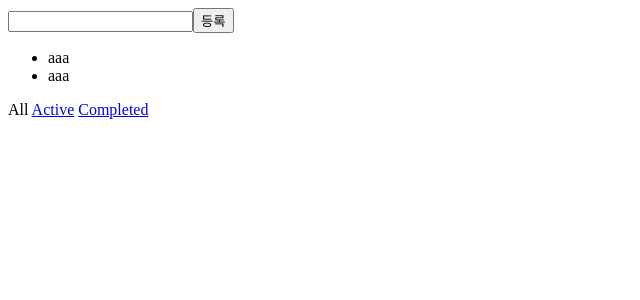
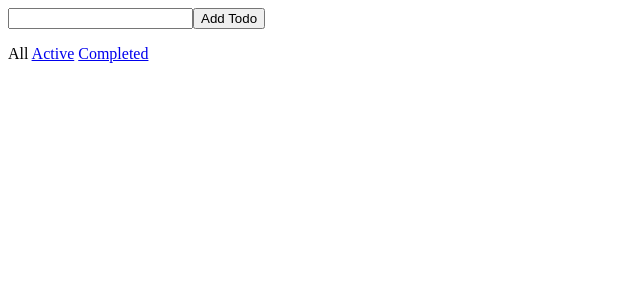
Before and after one commit to jekalmin/redux-todo-study, a React (Create React App) app: page / in a window 1280 px wide. Shown: the top 300 px of the page, without its empty margins (0-640 px from the left). Built offline with nearby package versions, Linux system fonts and the light colour scheme.

Commit message:
connect container-presentational components

```diff
--- a/package.json
+++ b/package.json
@@ -13,6 +13,7 @@
     "eslint-plugin-import": "^2.7.0",
     "eslint-plugin-jsx-a11y": "^5.1.1",
     "eslint-plugin-react": "^7.1.0",
+    "react-redux": "^5.0.5",
     "react-scripts": "1.0.10",
     "redux": "^3.7.2"
   },
--- a/src/index.js
+++ b/src/index.js
@@ -1,6 +1,7 @@
 import React, { Component } from 'react';
 import ReactDOM from 'react-dom';
 import { createStore, combineReducers } from 'redux';
+import { Provider, connect } from 'react-redux'
 // import './index.css';
 // import App from './App';
 // import registerServiceWorker from './registerServiceWorker';
@@ -10,10 +11,35 @@ import { createStore, combineReducers } from 'redux';
 
 let nextId = 0;
 
+/* action creators */
+const addTodo = (text) => {
+	return {
+		type: 'ADD_TODO',
+		id : nextId++,
+		text: text
+	};
+};
+
+const toggleTodo = (id) => {
+	return {
+		type:'TOGGLE_TODO',
+		id: id
+	};
+};
+
+const setVisibilityFilter = (filter) => {
+	return {
+		type:'SET_VISIBILITY_FILTER',
+		filter: filter
+	};
+};
+/* action creators end */
+
+/* reducers */
 const todo = (state = {}, action) => {
 	switch(action.type) {
 		case 'ADD_TODO':
-			return { id : nextId++, text : action.text, completed : false };
+			return { id : action.id, text : action.text, completed : false };
 		case 'TOGGLE_TODO':
 			if (state.id !== action.id) {
 				return state;
@@ -53,63 +79,33 @@ const todoApp = combineReducers({
 	visibilityFilter
 });
 
-const store = createStore(todoApp);
+/* reducers end */
 
-store.dispatch({type:'ADD_TODO', text: 'aaa'});
-store.dispatch({type:'ADD_TODO', text: 'aaa'});
-// store.dispatch({type:'SET_VISIBILITY_FILTER', filter: 'SHOW_COMPLETED'});
+/* components */
 
-const getVisibleTodos = (todos, filter) => {
-	switch(filter) {
-		case 'SHOW_ALL':
-			return todos;
-		case 'SHOW_ACTIVE':
-			return todos.filter(t => !t.completed);
-		case 'SHOW_COMPLETED':
-			return todos.filter(t => t.completed);
-	}
+let AddTodo = ({dispatch}) => {
+	return (
+		<div>
+			<input type="text" ref={ (node) => this.input = node}/>
+			<button onClick={ () => {
+				dispatch(addTodo(this.input.value))
+				this.input.value='';
+			}}>Add Todo</button>
+		</div>
+	);
+};
+AddTodo = connect()(AddTodo);
+
+const mapStateToTodoProps = (state) => {
+	return {
+		todos : getVisibleTodos(state.todos, state.visibilityFilter)
+	};
 };
 
-const Link = ({active, children, onClick}) => {
-
-	if (active) {
-		return <span>{children}</span>;
+const mapDispatchToTodoProps = (dispatch) => {
+	return {
+		onTodoClick : id => dispatch(toggleTodo(id))
 	}
-
-	return (
-		<a href="#" onClick={(e) => {e.preventDefault(); onClick()}}>{children}</a>
-	);
-};
-
-class FilterLink extends Component {
-
-	componentDidMount() {
-		this.unsubscribe = store.subscribe(() => this.forceUpdate() );
-	}
-
-	componentWillUnmount() {
-		this.unsubscribe();
-	}
-
-	render() {
-		const { filter, children } = this.props;
-		return (
-			<Link onClick={() => { store.dispatch({type:'SET_VISIBILITY_FILTER', filter: filter});}}
-				active={ store.getState().visibilityFilter === filter }>
-				{children}
-			</Link>
-		);
-	}
-
-};
-
-const Todo = ({text, completed, onClick}) => {
-	return (
-		<li onClick={onClick}
-			style={{textDecoration : completed ? 'line-through' : 'none' }}>
-			{text}
-		</li>
-	)
 };
 
 const TodoList = ({ todos, onTodoClick }) => {
@@ -125,17 +121,31 @@ const TodoList = ({ todos, onTodoClick }) => {
 	)
 };
 
-const AddTodo = ({ onAddClick }) => {
+const VisibleTodoList = connect(
+	mapStateToTodoProps,
+	mapDispatchToTodoProps
+)(TodoList);
+
+const getVisibleTodos = (todos, filter) => {
+	switch(filter) {
+		case 'SHOW_ALL':
+			return todos;
+		case 'SHOW_ACTIVE':
+			return todos.filter(t => !t.completed);
+		case 'SHOW_COMPLETED':
+			return todos.filter(t => t.completed);
+	}
+};
+
+const Todo = ({text, completed, onClick}) => {
 	return (
-		<div>
-			<input type="text" ref={ (node) => this.input = node}/>
-			<button onClick={ () => {
-				onAddClick(this.input.value);
-				this.input.value='';
-			}}>등록</button>
-		</div>
-	);
+		<li onClick={onClick}
+			style={{textDecoration : completed ? 'line-through' : 'none' }}>
+			{text}
+		</li>
+	)
 };
+
 
 const Footer = () => {
 	return (
@@ -147,33 +157,51 @@ const Footer = () => {
 	);
 };
 
-class TodoApp extends Component {
+const Link = ({active, children, onClick}) => {
 
-	render() {
-		const {todos, visibilityFilter} = store.getState();
-		const visibleTodos = getVisibleTodos(todos, visibilityFilter);
+	if (active) {
+		return <span>{children}</span>;
+	}
+
+	return (
+		<a href="#" onClick={(e) => {e.preventDefault(); onClick()}}>{children}</a>
+	);
+};
+
+const mapStateToLinkProps = (state, ownProps) => {
+	return {
+		active : state.visibilityFilter === ownProps.filter
+	};
+};
+
+const mapDispatchToLinkProps = (dispatch, ownProps) => {
+	return {
+		onClick : () => {
+			dispatch(setVisibilityFilter(ownProps.filter));
+		}
+	}
+};
+
+const FilterLink = connect(
+	mapStateToLinkProps,
+	mapDispatchToLinkProps
+)(Link);
+
+const TodoApp = () => {
 	return (
 		<div>
-				<AddTodo onAddClick={ text => store.dispatch({type: 'ADD_TODO', text: text})}/>
-				<TodoList todos={visibleTodos} onTodoClick={(id) => store.dispatch({ type:'TOGGLE_TODO', id: id })}/>
+			<AddTodo />
+			<VisibleTodoList />
 			<Footer />
 		</div>
 	)
 }
-}
 
-const render = () => {
-	console.log(store.getState());
+/* components end */
+
 ReactDOM.render(
-		<TodoApp />,
+	<Provider store={createStore(todoApp)}>
+		<TodoApp />
+	</Provider>,
 	document.getElementById('root')
 )
-};
-
-render();
-
-
-// state = todos(state,{type:'ADD_TODO', text: 'bbb'});
-// console.log(state)
-// state = todos(state,{type:'TOGGLE_TODO', id: 1});
-// console.log(state)
```
Also changed, not shown: src/App2.jsx (deleted, +0 -7 lines). Lines whose indentation alone changed are shown as unchanged.
